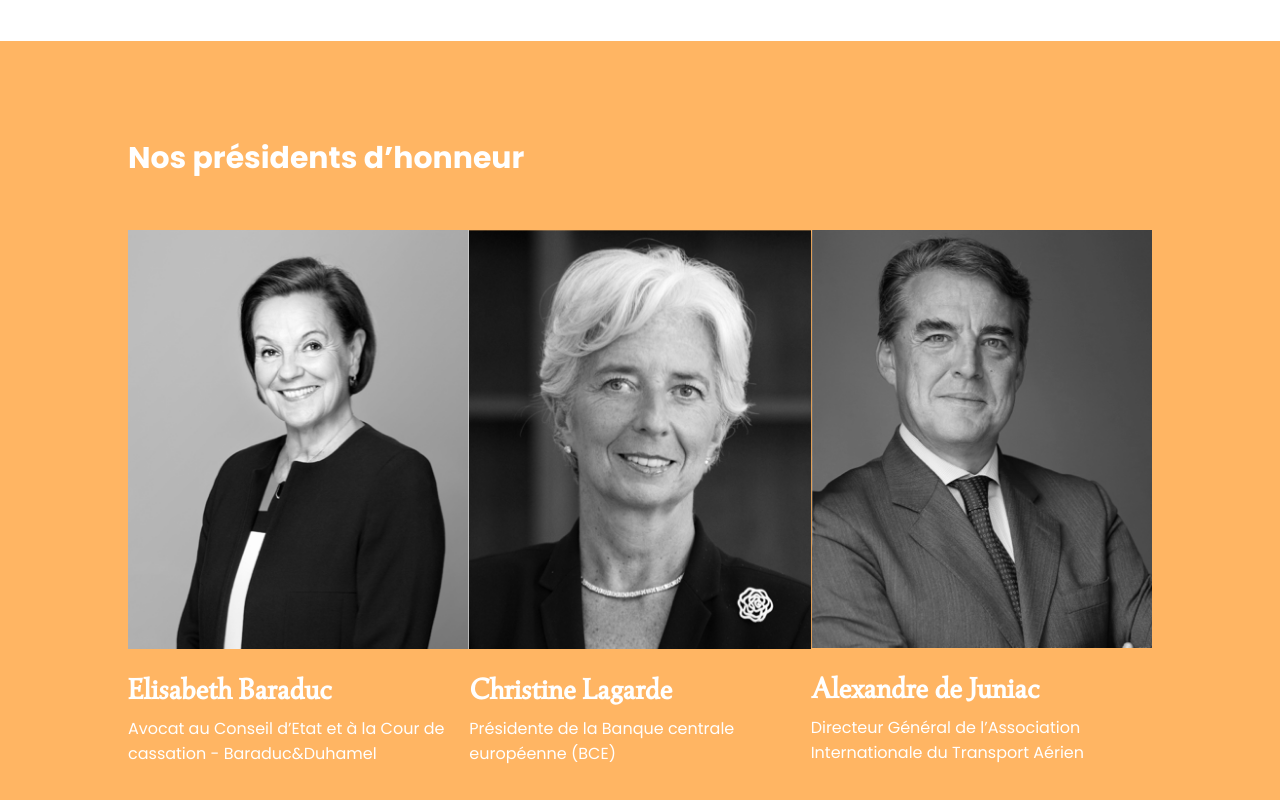
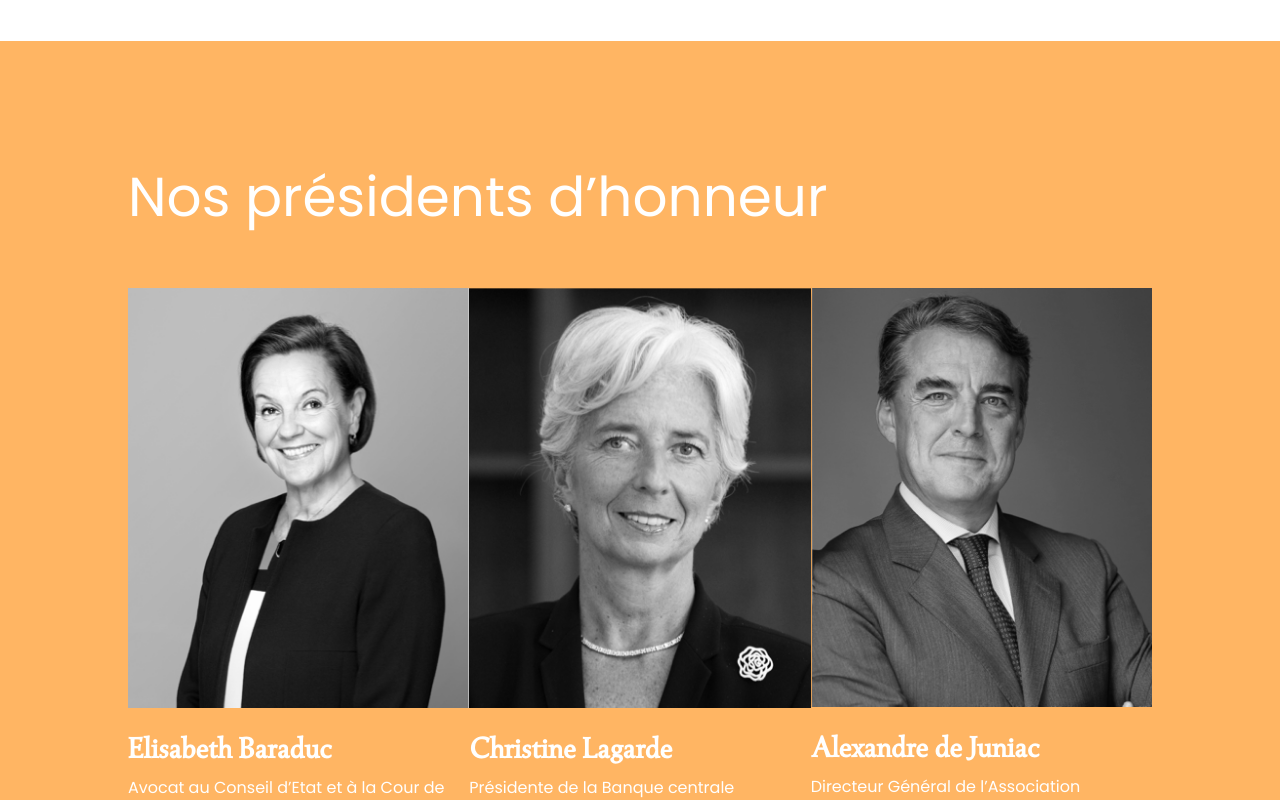
Before and after one commit to michelsonhns/subskill-test, a Vue app: page / in a window 1280 px wide. Shown: the part 1660-2460 px from the top of the page. Built offline with nearby package versions, Linux system fonts and the light colour scheme.

Commit message:
wip import new componants

```diff
--- a/src/App.vue
+++ b/src/App.vue
@@ -1,6 +1,9 @@
 <template>
+  <div>
+    <header>
+      <Navbar/>
+    </header>
     <main>
-    <Navbar/>
       <div class="container">
         <section class="cover__container">
           <Card
@@ -76,6 +79,13 @@
         </div>
       </section>
 
+      <section class="videos__section">
+        <div class="container">
+          <h2 class="section__title">Dernières vidéos du club</h2>
+        </div>
+        <Carousel/>
+      </section>
+
       <section class="contact-container">
         <div class="container">
           <h2 class="section__title">Nous contacter</h2>
@@ -85,14 +95,19 @@
         </div>
       </section>
     </main>
+    <Footbar/>
+  </div>
+
 </template>
 
 <script>
 import Card from './components/Card.vue'
 import Navbar from './components/Navbar.vue'
+import Footbar from './components/Footbar.vue'
 import Partners from './components/Partners.vue'
 import Button from './components/Button.vue'
 import ContactForm from './components/ContactForm.vue'
+import Carousel from './components/Carousel.vue'
 
 export default {
   name: 'App',
@@ -101,7 +116,9 @@ export default {
     Navbar,
     Partners,
     Button,
-    ContactForm
+    ContactForm,
+    Footbar,
+    Carousel
   },
   data() {
     return {
@@ -175,20 +192,21 @@ export default {
 </script>
 
 <style lang="stylus">
+
 body
   margin 0
   font-size 100%
   font-family: 'Poppins', sans-serif;
 
 .container {
-  width 80%
+  width 95%
   margin 0 auto
 }
 
 .section__title
-  font-size: 1.87em;
+  font-size: 3.43em;
   margin-bottom 50px
-
+  font-weight: normal;
 .cta
   text-align center
 
@@ -250,7 +268,10 @@ body
     color: #2d2d2d;
 
 
-@media (min-width: 800px)
+@media (min-width: 1131px)
+  .container {
+    width 80%
+  }
   .article-group
     display flex
     justify-content space-between
@@ -272,4 +293,7 @@ body
         text-decoration  underline
       img:hover
         filter grayscale(0)
+  .videos__section
+    padding: 70px 49px 70px 46px;
+    background-color: #f2f2f2;
 </style>
```
Lines whose indentation alone changed are shown as unchanged.
